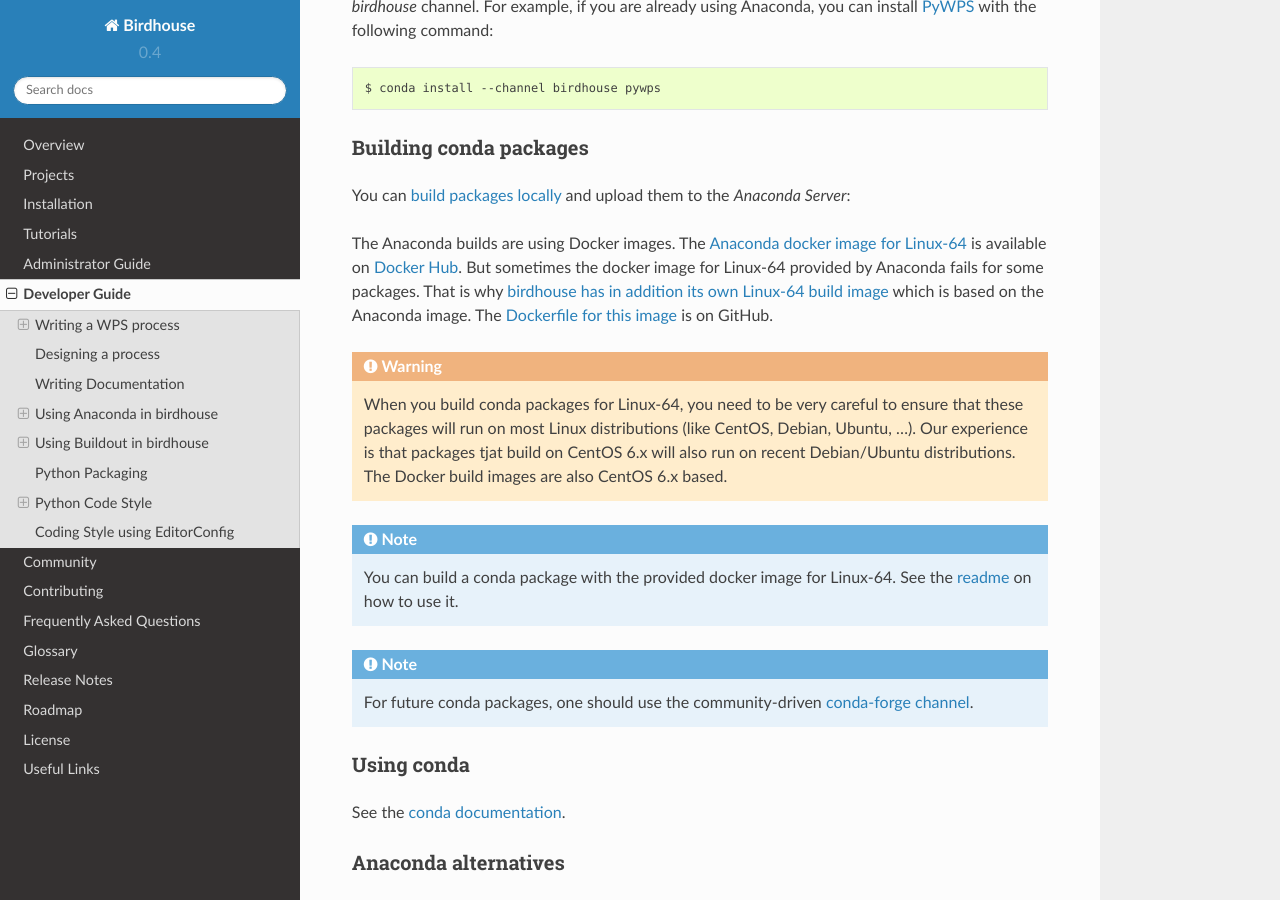
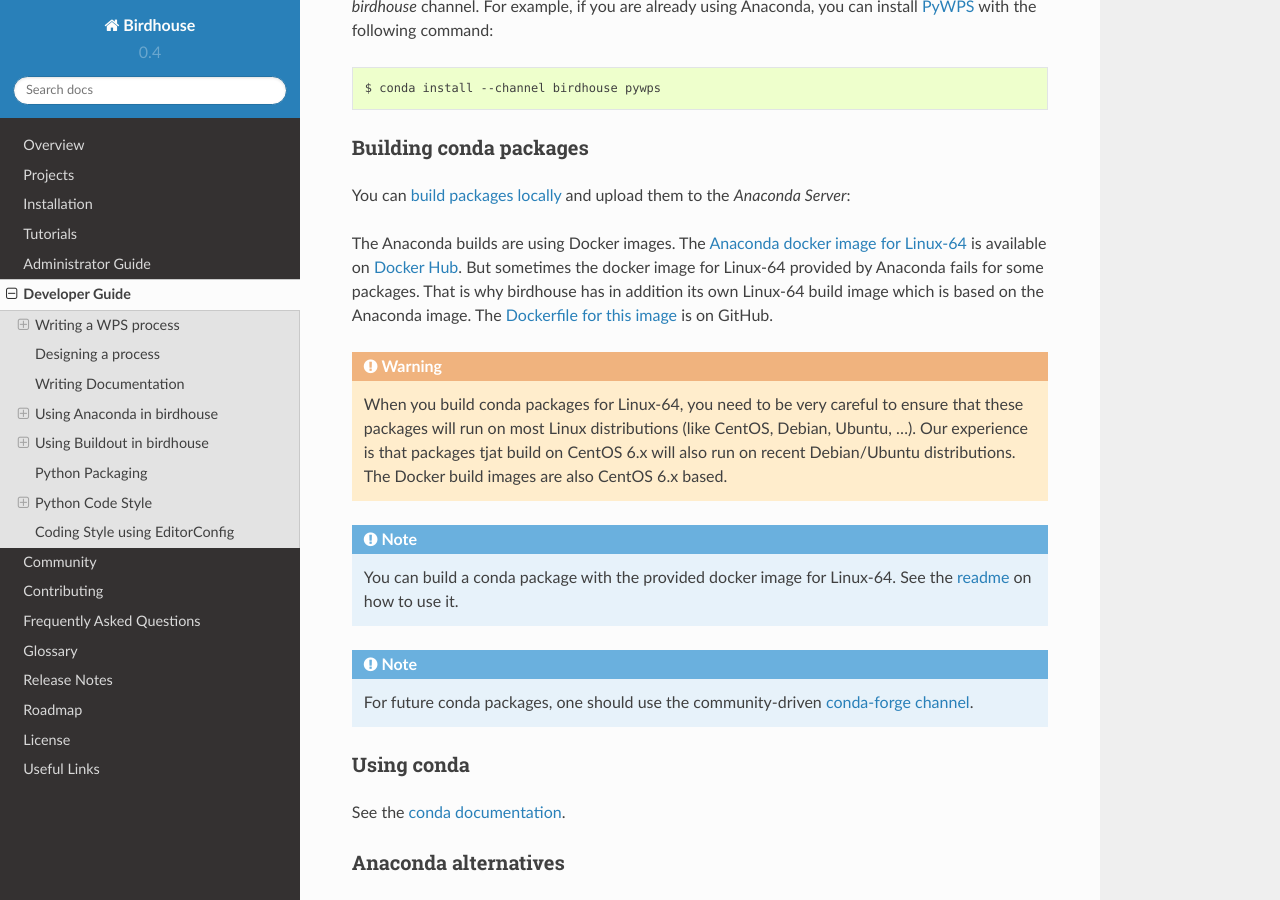
Before and after one commit to bird-house/birdhouse-docs, a Sphinx documentation site: the page built from docs/source/dev_guide.rst, in a window 1280 px wide and 900 px high, scrolled down 6590 px. Built offline with Sphinx 7.4.7 and the Read the Docs theme 2.0.0, drawn with Linux system fonts in a browser that asks for light colours; part of the change alters nothing that is shown.

```diff
--- a/docs/source/dev_guide.rst
+++ b/docs/source/dev_guide.rst
@@ -237,9 +237,8 @@ and upload them to the *Anaconda Server*:
 
 The Anaconda builds are using Docker images. The `Anaconda docker image for Linux-64 <https://hub.docker.com/r/binstar/linux-64/>`_
 is available on :term:`Docker Hub`. But sometimes the docker image for Linux-64 provided by Anaconda fails for some packages.
-That is why `birdhouse has in addition its own Linux-64 build image <https://hub.docker.com/r/birdhouse/binstar-linux-64/>`_
-which is based on the Anaconda image.
-The `Dockerfile for this image <https://github.com/bird-house/birdhouse-build/tree/master/docker/binstar-linux-64>`_ is on GitHub.
+That is why birdhouse has in addition its own Linux-64 build image which is based on the Anaconda image.
+The `Dockerfile for this image <https://github.com/bird-house/birdhouse-docker-images/tree/master/binstar-linux-64>`_ is on GitHub.
 
 .. warning::
 
```
